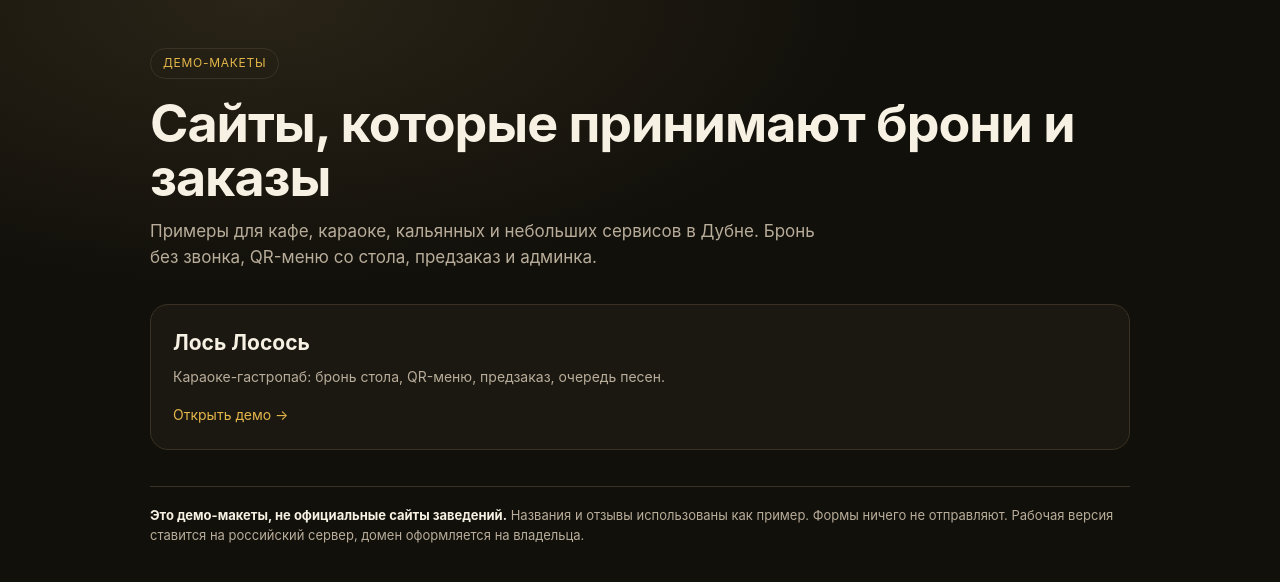
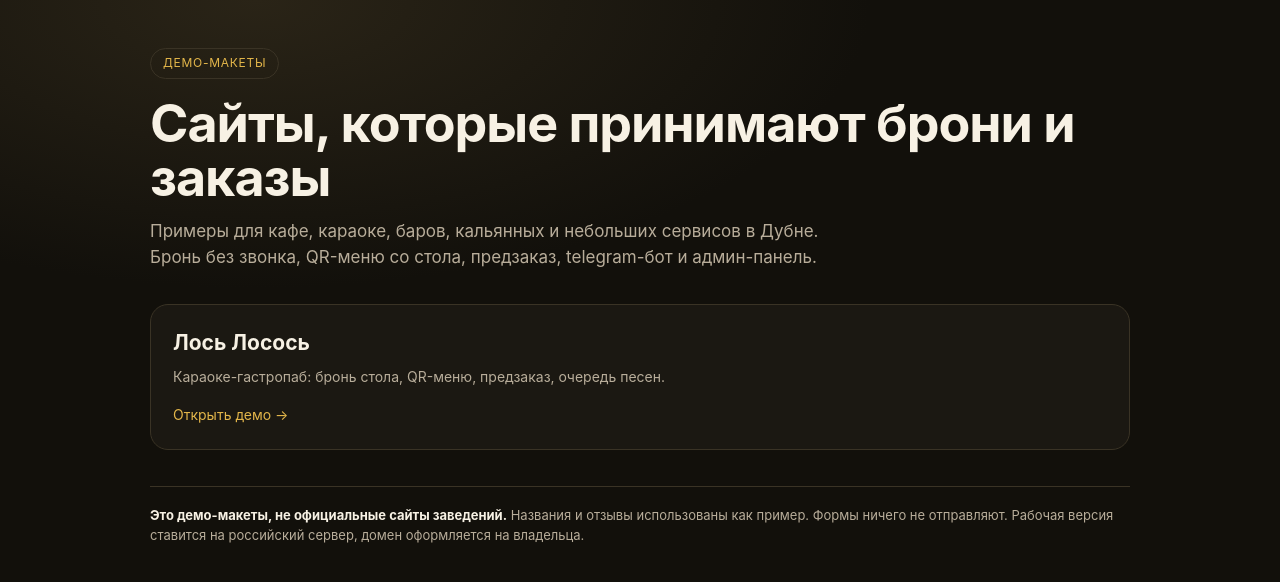
Before and after one commit to mirzemkv/dubna-site-demos, a plain HTML site: page index.html in a window 1280 px wide. Drawn offline with Linux system fonts and the light colour scheme.

Commit message:
Update index.html

```diff
--- a/index.html
+++ b/index.html
@@ -58,7 +58,7 @@
   <main class="wrap">
     <span class="badge">Демо-макеты</span>
     <h1>Сайты, которые принимают брони и заказы</h1>
-    <p class="lead">Примеры для кафе, караоке, кальянных и небольших сервисов в Дубне. Бронь без звонка, QR-меню со стола, предзаказ и админка.</p>
+    <p class="lead">Примеры для кафе, караоке, баров, кальянных и небольших сервисов в Дубне. Бронь без звонка, QR-меню со стола, предзаказ, telegram-бот и админ-панель.</p>
 
     <div class="grid">
       <a class="card" href="los-los/">
```
